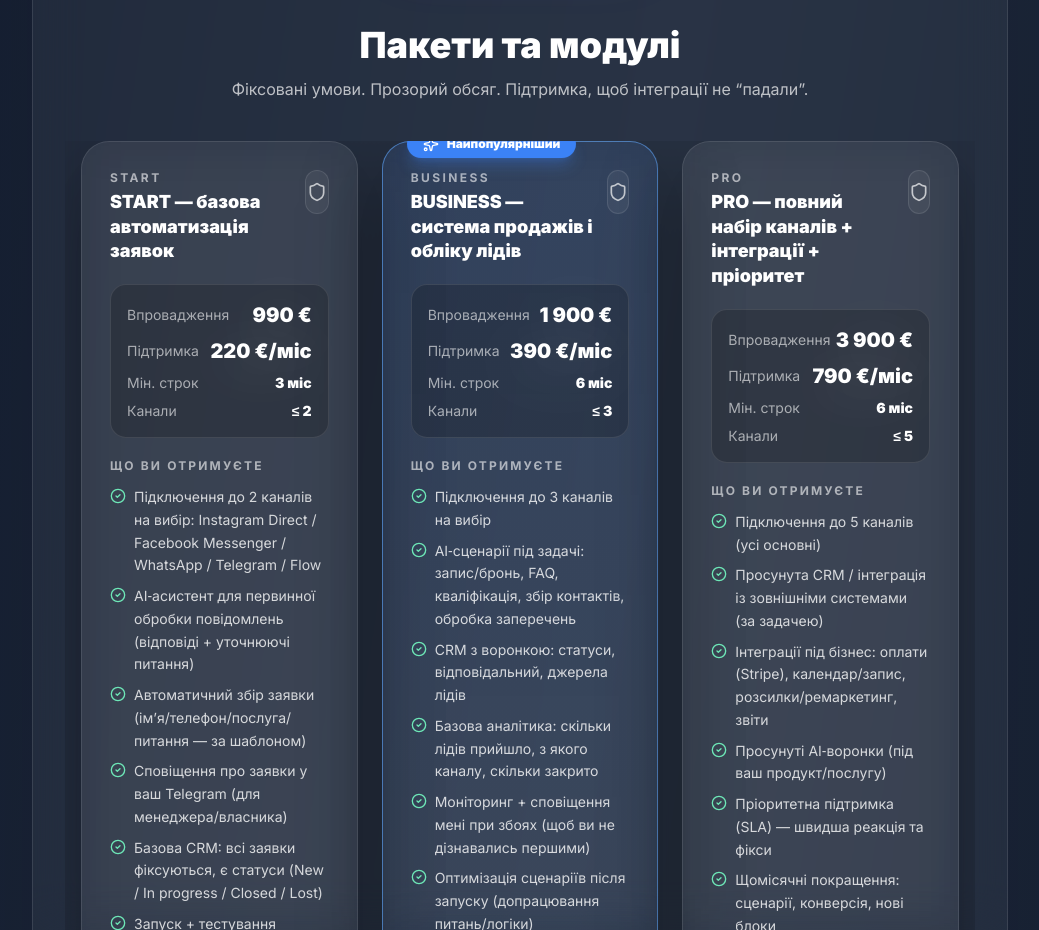
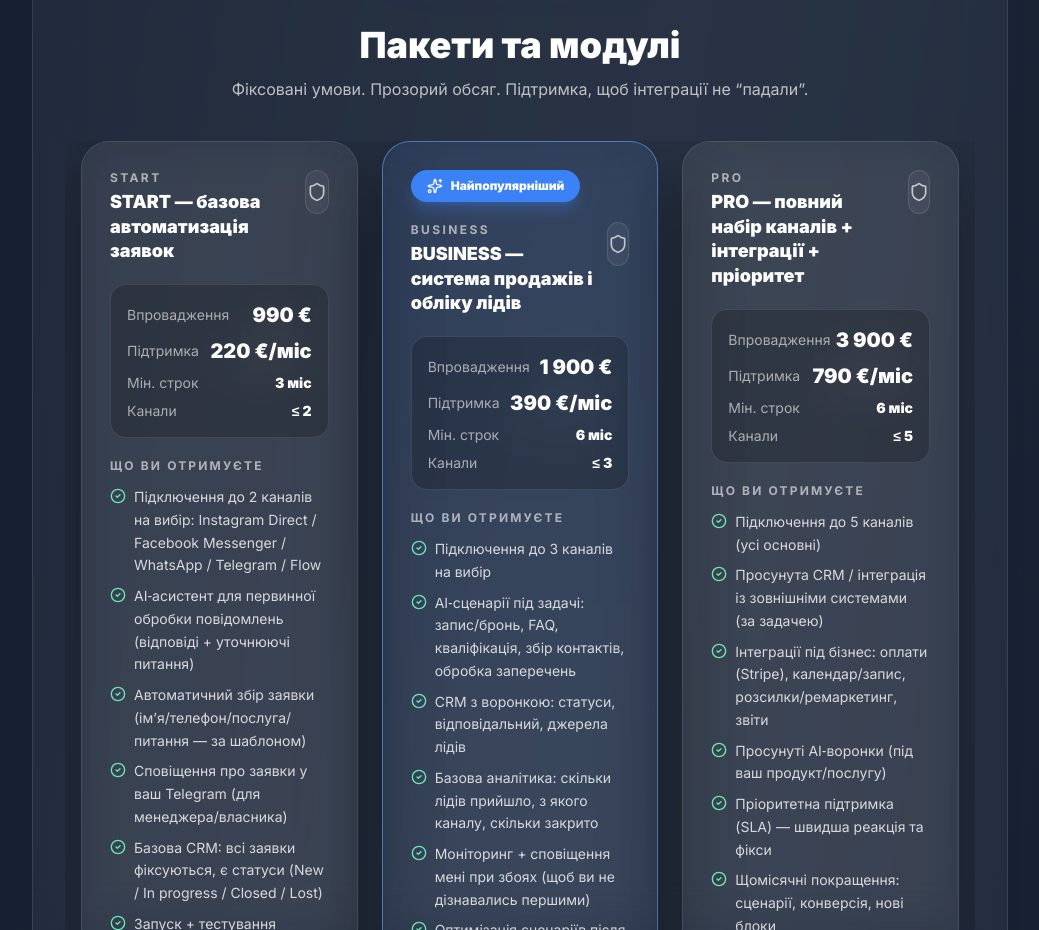
Before and after one commit to LexBiz/moj-sajt, a Next.js app: page / in a window 1280 px wide. Shown: the part 3240-4170 px from the top of the page, without its empty margins (120-1159 px from the left). Built offline with nearby package versions, Linux system fonts and the light colour scheme; no server answers.

Commit message:
site: align BUSINESS card badge without shifting layout

```diff
--- a/app/page.tsx
+++ b/app/page.tsx
@@ -541,12 +541,12 @@ export default function Home() {
                               : 'border-white/10 bg-white/5 hover:border-white/20'
                           }`}
                         >
-                          {isPopular && (
-                            <div className="absolute -top-3 left-6 inline-flex items-center gap-2 rounded-full bg-blue-500 px-4 py-1.5 text-xs font-black text-white shadow-lg shadow-blue-500/30">
-                              <Sparkles className="w-4 h-4" /> {profileLang === 'ua' ? 'Найпопулярніший' : 'Самый популярный'}
-                            </div>
-                          )}
                           <div className="space-y-5">
+                            {isPopular && (
+                              <div className="inline-flex items-center gap-2 rounded-full bg-blue-500 px-4 py-2 text-xs font-black text-white shadow-lg shadow-blue-500/30">
+                                <Sparkles className="w-4 h-4" /> {profileLang === 'ua' ? 'Найпопулярніший' : 'Самый популярный'}
+                              </div>
+                            )}
                             <div className="flex items-start justify-between gap-3">
                               <div>
                                 <p className="text-xs font-bold text-white/60 uppercase tracking-[0.2em]">{p.name}</p>
```
